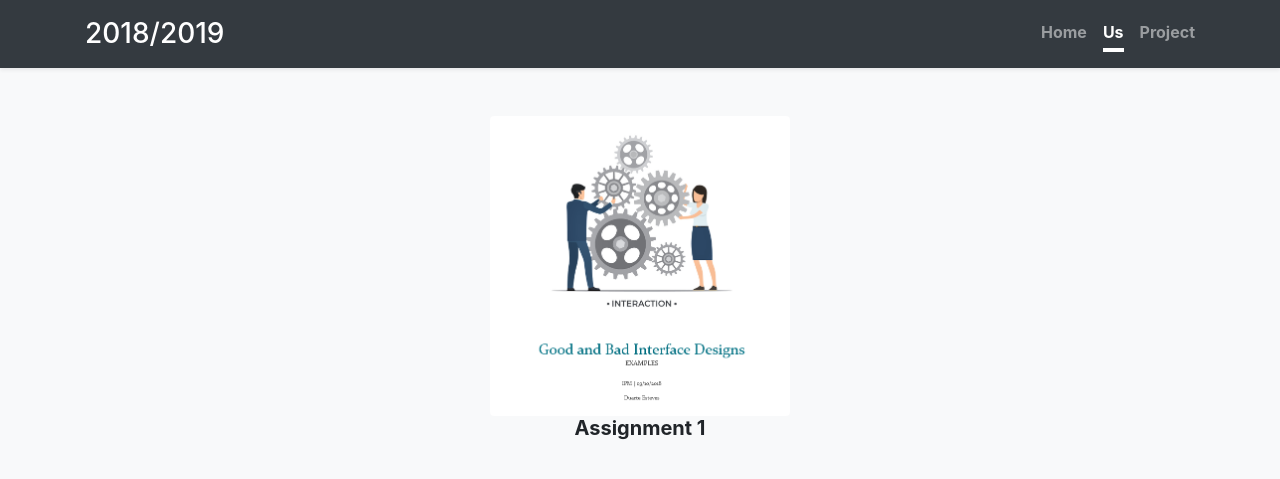
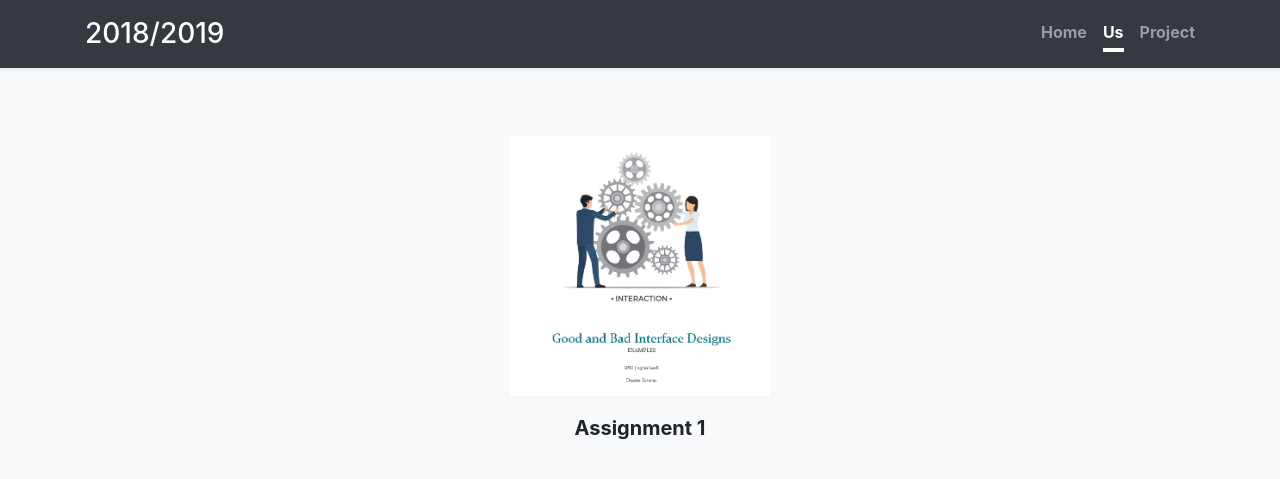
Before and after one commit to brno117/brno117.github.io, a Jekyll site: the page us/assignments/duarte.html, which Jekyll copies as it is, in a window 1280 px wide. Shown: the top 479 px of the page. Built offline with Jekyll 4.4.1, drawn with Linux system fonts in a browser that asks for light colours; nearby versions of some CDN libraries; library files that are not in the unit come from our copies.

Commit message:
Update duarte.html

```diff
--- a/us/assignments/duarte.html
+++ b/us/assignments/duarte.html
@@ -52,7 +52,7 @@
       <div class="album py-5 bg-light">
         <div class="container">
           <a href="https://drive.google.com/open?id=1CBWTInu5cqc4a00OzYjNSSEI1PIvxmf-">
-            <img src="Assignment1.png" class="rounded mx-auto d-block img-fluid" width="300" padding="10" alt="Assignment 1">
+            <img src="Assignment1.png" class="rounded mx-auto d-block img-fluid" width="300" style="padding: 20px" alt="Assignment 1">
           </a>
 	  <div class="text-center">
 	    <h5><b>Assignment 1</b></h5>
```
